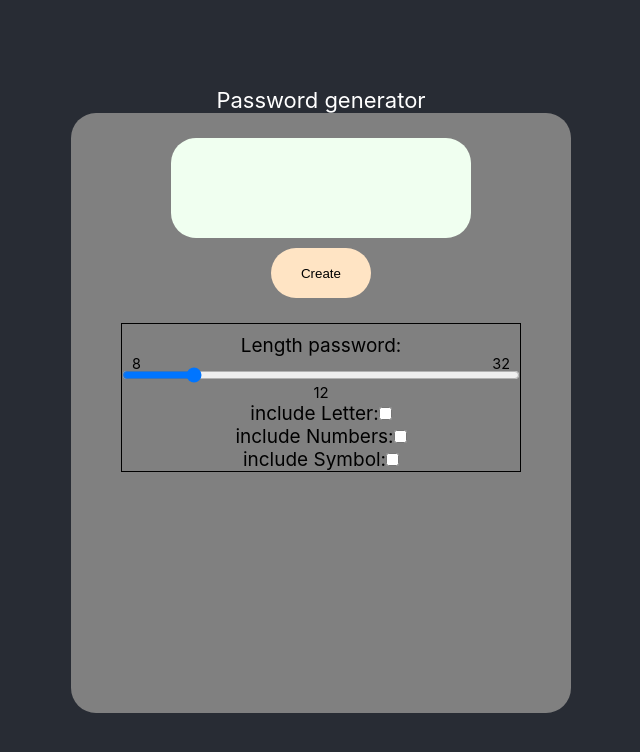
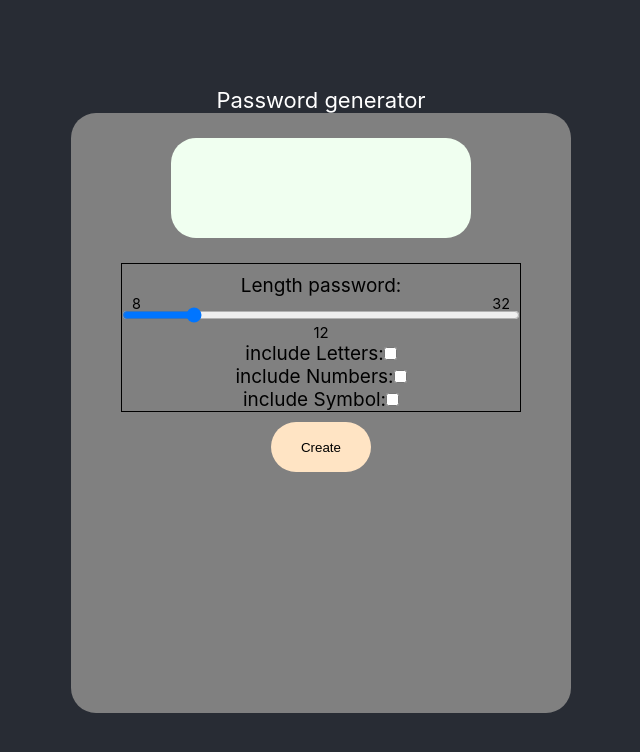
Before and after one commit to MarcinMG-web/PasswordGenerator, a React (Create React App) app: page / in a window 1280 px wide. Shown: the top 752 px of the page, without its empty margins (319-959 px from the left). Built offline with nearby package versions, Linux system fonts and the light colour scheme.

Commit message:
Changed position button

```diff
--- a/src/component/Box.js
+++ b/src/component/Box.js
@@ -62,11 +62,6 @@ const Box = () => {
     <div className='mainBox'>
       <div className='grneratePassword'> {password}</div>
 
-      <div className='grneratePassword_button'>
-        <button className='btn-create' onClick={settingPassword}>
-          Create
-        </button>
-      </div>
 
       <div className='seating'>
         <div className='range-slider' data-min='8' data-max='32'>
@@ -81,7 +76,7 @@ const Box = () => {
           <div className='range-slider-result'>{passwordLenght}</div>
         </div>
         <div>
-          <label>include Letter:</label>
+          <label>include Letters:</label>
           <input
             type='checkbox'
             checked={includeLetters}
@@ -105,6 +100,11 @@ const Box = () => {
           />
         </div>
       </div>
+      <div className='grneratePassword_button'>
+        <button className='btn-create' onClick={settingPassword}>
+          Create
+        </button>
+      </div>
     </div>
   );
 };
```
